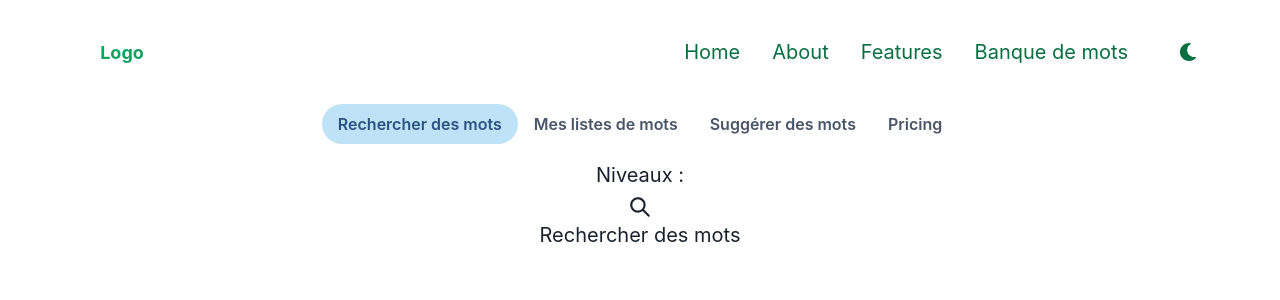
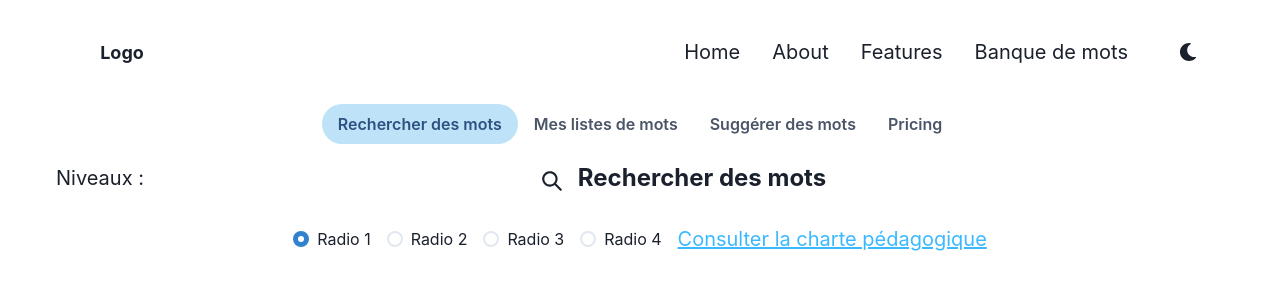
Before and after one commit to parthpvaghani/lily_temp, a React (Create React App) app: page /wordBank in a window 1280 px wide. Shown: the top 300 px of the page. Built offline with nearby package versions, Linux system fonts and the light colour scheme.

Commit message:
Radio buttons added

```diff
--- a/src/components/sections/Header.js
+++ b/src/components/sections/Header.js
@@ -52,14 +52,14 @@ const Header = (props) => {
       w="100%"
       // mb={8}
       p={8}
-      bg={["primary.500", "primary.500", "transparent", "transparent"]}
-      color={["white", "white", "primary.700", "primary.700"]}
+      // bg={["primary.500", "primary.500", "transparent", "transparent"]}
+      // color={["white", "white", "primary.700", "primary.700"]}
       {...props}
     >
       <Flex align="center">
         <Logo
           w="100px"
-          color={["white", "white", "primary.500", "primary.500"]}
+          //color={["white", "white", "primary.500", "primary.500"]}
         />
       </Flex>
 
--- a/src/pages/WordBank.js
+++ b/src/pages/WordBank.js
@@ -1,4 +1,5 @@
 import React from 'react';
+import { Link } from "react-router-dom";
 import {
   Tabs,
   TabList,
@@ -6,6 +7,10 @@ import {
   TabPanels,
   TabPanel,
   Box,
+  Flex,
+  RadioGroup,
+  Stack,
+  Radio,
 } from '@chakra-ui/react';
 import LandingLayout from '../components/layouts/LandingLayout';
 import { SearchIcon } from '@chakra-ui/icons'
@@ -14,21 +19,51 @@ import { SearchIcon } from '@chakra-ui/icons'
 export default function wordBank() {
   return (
     <LandingLayout>
-      <Tabs variant="soft-rounded" colorScheme="blue">
+      <Tabs variant="soft-rounded" colorScheme="blue" w="100%">
+        <Flex
+            as="Box"
+            justify="center"
+            wrap="wrap"
+        >
             <TabList>
             <Tab>Rechercher des mots </Tab>
             <Tab>Mes listes de mots </Tab>
             <Tab>Suggérer des mots </Tab>
             <Tab>Pricing </Tab>
             </TabList>
+        </Flex>
 
         <TabPanels>
           <TabPanel>
-            <Box>
+            <Flex
+                as="Box"
+                align="center"
+                wrap="wrap"
+            >
                 <p>Niveaux :</p>
-                <SearchIcon/>
-                <p>Rechercher des mots </p>
+                <Box style={{flex:1}}>
+                    <SearchIcon mr={4}/>
+                    <span style={{fontWeight:'bold', fontSize:'24px'}}>Rechercher des mots </span>
                 </Box>
+            </Flex>
+
+            <Flex
+                as="Box"
+                align="center"
+                justify='space-around'
+                wrap="wrap"
+                mt="3"
+            >
+                <RadioGroup defaultValue='1' mt={4}>
+                    <Stack spacing={4} direction='row'>
+                        <Radio value='1'>Radio 1</Radio>
+                        <Radio value='2'>Radio 2</Radio>
+                        <Radio value='3'>Radio 3</Radio>
+                        <Radio value='4'>Radio 4</Radio>
+                        <Link to={''} style={{color:'#3BB9FF', textDecorationLine:'underline'}}>Consulter la charte pédagogique </Link>
+                    </Stack>
+                </RadioGroup>
+            </Flex>
           </TabPanel>
         </TabPanels>
       </Tabs>
```
Lines whose indentation alone changed are shown as unchanged.
